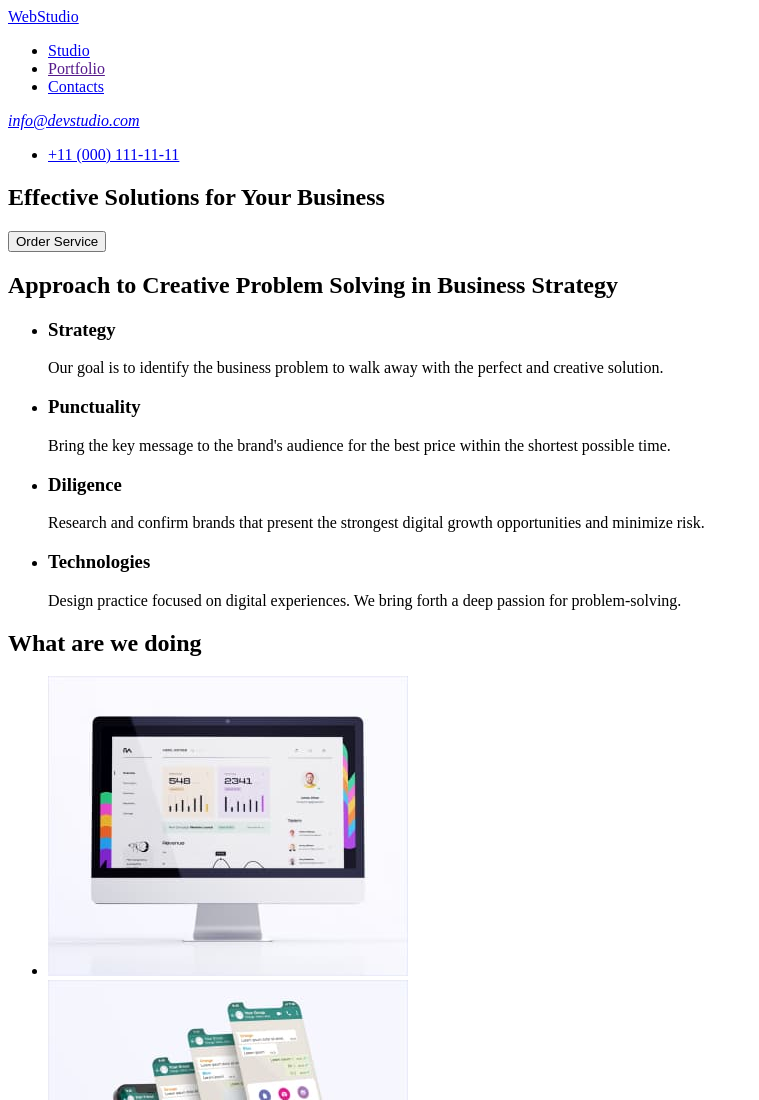
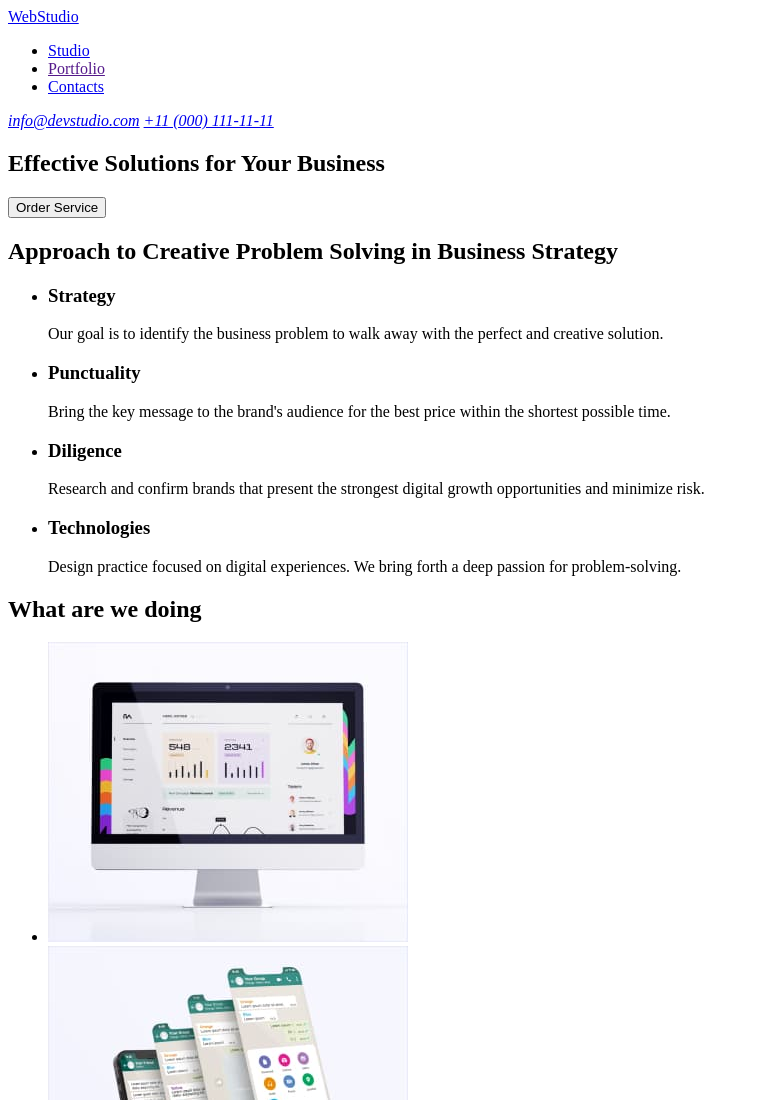
Before and after one commit to Rostyslavvvv/goit-markup-hw-01, a plain HTML site: page index.html in a window 1280 px wide. Shown: the top 1100 px of the page, without its empty margins (0-759 px from the left). Drawn offline with Linux system fonts and the light colour scheme.

Commit message:
Rostyslav

```diff
--- a/index.html
+++ b/index.html
@@ -25,12 +25,8 @@
       </nav>
       <address>
         <a href="info@devstudio.com">info@devstudio.com</a>
+        <a href="+11(000)111-11-11">+11 (000) 111-11-11</a>
       </address>
-      <ul>
-        <li>
-          <a href="+11(000)111-11-11">+11 (000) 111-11-11</a>
-        </li>
-      </ul>
     </header>
     <!-- Герой -->
     <main>
```
